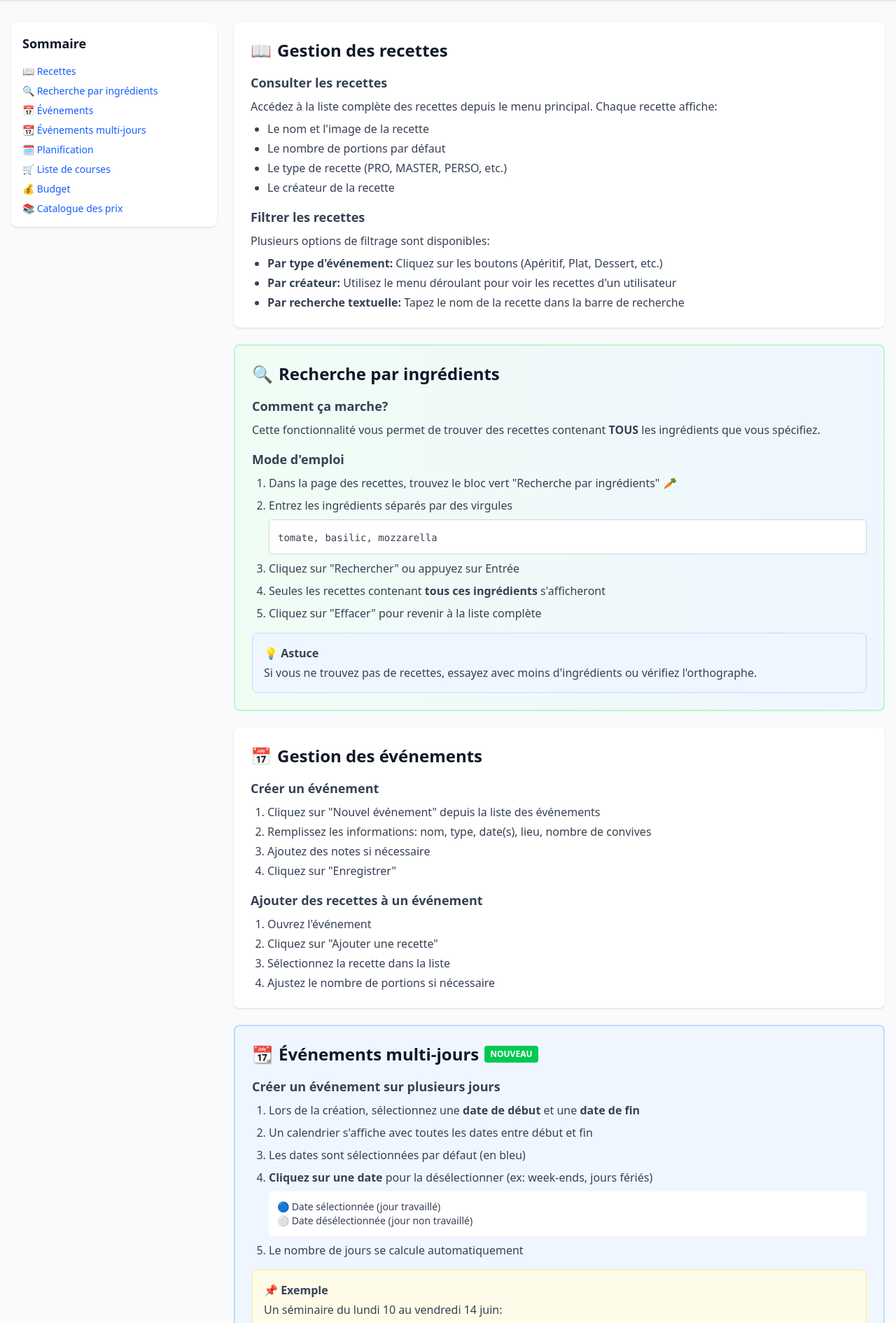
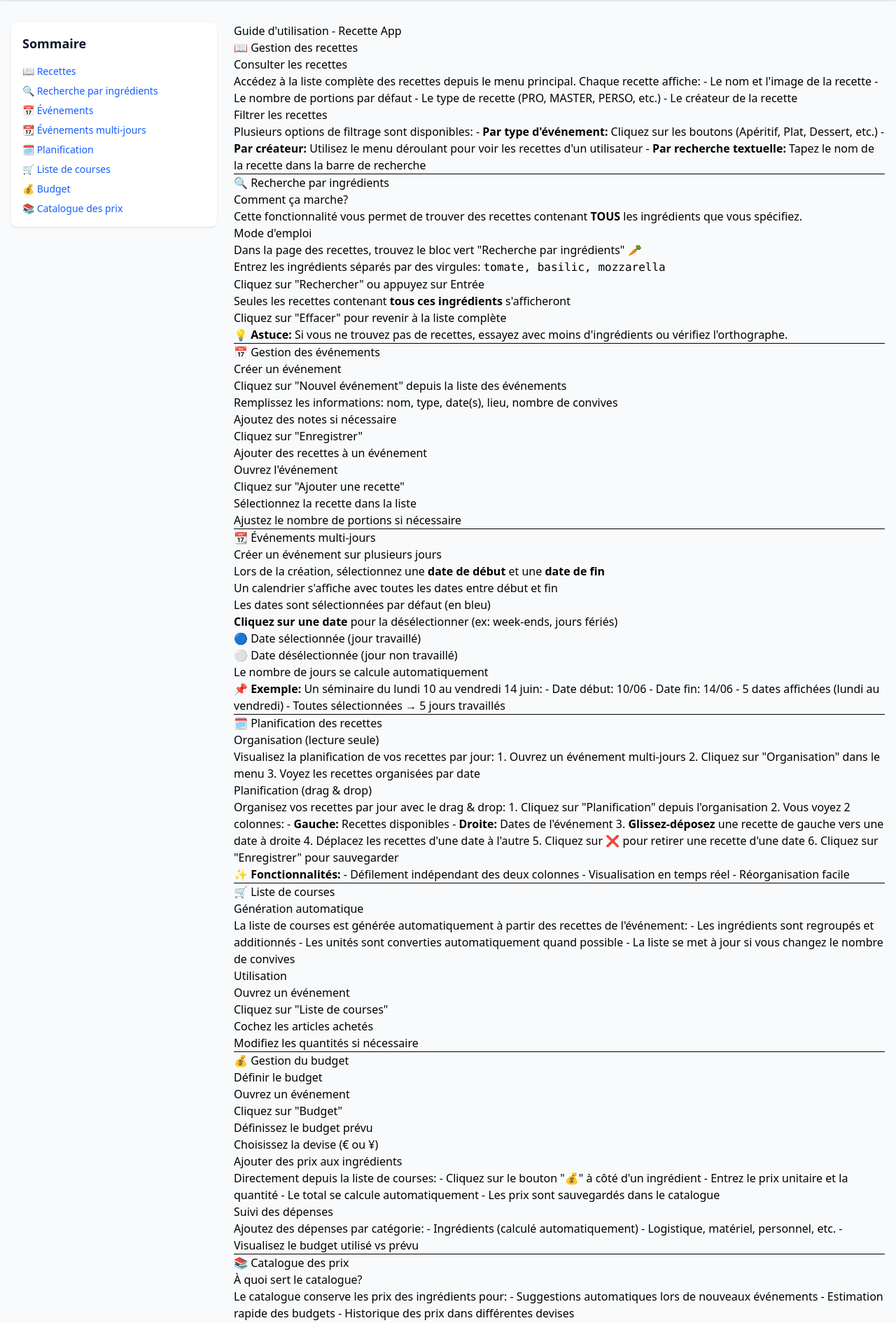
Before and after one commit to eppchris/Recette, a FastAPI app: page /help in a window 1280 px wide. Shown: the part 73-1963 px from the top of the page at 70% size. Run offline with FastAPI, Linux system fonts and the light colour scheme.

Commit message:
Aide modifiable par admin en Markdown
Implémentation complète du système d'aide éditable:
- Ajout de la lib markdown dans requirements.txt
- Création des fichiers de contenu Markdown (FR/JP) dans docs/help/content/
- Nouvelles routes admin: GET/POST /admin/help/edit pour éditer l'aide
- Template admin_help_edit.html avec éditeur Markdown et preview
- Modification de help.html pour charger le contenu depuis Markdown
- Bouton "Éditer l'aide" visible uniquement pour les admins
- Mise à jour de docs/help/README.md avec nouvelle documentation

Fonctionnalités:
- Édition en temps réel sans redéploiement
- Preview Markdown avant sauvegarde
- Toggle Édition/Aperçu avec Alpine.js
- Support tables et fenced code blocks
- Styles prose pour rendu Markdown
- Sécurité: accès réservé aux admins

🤖 Generated with [Claude Code](https://claude.com/claude-code)

Co-Authored-By: Claude <noreply@anthropic.com>

```diff
--- a/app/routes/auth_routes.py
+++ b/app/routes/auth_routes.py
@@ -1,5 +1,7 @@
 """Routes d'authentification multi-utilisateurs"""
 
+import os
+import markdown
 from fastapi import APIRouter, Request, Form, Query
 from fastapi.responses import HTMLResponse, RedirectResponse
 
@@ -403,7 +405,110 @@ async def reset_user_password(
 @router.get("/help", response_class=HTMLResponse)
 async def help_page(request: Request, lang: str = Query("fr")):
     """Page d'aide générale par fonction"""
+    # Charger le contenu markdown
+    help_file = f"docs/help/content/help_{lang}.md"
+
+    if os.path.exists(help_file):
+        with open(help_file, 'r', encoding='utf-8') as f:
+            md_content = f.read()
+            help_content = markdown.markdown(md_content, extensions=['tables', 'fenced_code'])
+    else:
+        help_content = "Aide non disponible" if lang == "fr" else "ヘルプは利用できません"
+
     return templates.TemplateResponse(
         "help.html",
-        {"request": request, "lang": lang}
+        {"request": request, "lang": lang, "help_content": help_content}
     )
+
+
+@router.get("/admin/help/edit", response_class=HTMLResponse)
+async def admin_help_edit_form(request: Request, lang: str = Query("fr")):
+    """Formulaire d'édition de l'aide (admins uniquement)"""
+    user_id = request.session.get("user_id")
+    is_admin = request.session.get("is_admin")
+
+    # Vérifier que l'utilisateur est connecté et admin
+    if not user_id or not is_admin:
+        return RedirectResponse(url=f"/recipes?lang={lang}", status_code=303)
+
+    # Charger le contenu markdown actuel
+    help_file = f"docs/help/content/help_{lang}.md"
+
+    if os.path.exists(help_file):
+        with open(help_file, 'r', encoding='utf-8') as f:
+            content = f.read()
+    else:
+        content = ""
+
+    # Générer preview
+    preview_html = markdown.markdown(content, extensions=['tables', 'fenced_code']) if content else ""
+
+    return templates.TemplateResponse(
+        "admin_help_edit.html",
+        {
+            "request": request,
+            "lang": lang,
+            "content": content,
+            "preview_html": preview_html,
+            "error": None,
+            "success": None
+        }
+    )
+
+
+@router.post("/admin/help/edit", response_class=HTMLResponse)
+async def admin_help_edit_save(
+    request: Request,
+    content: str = Form(...),
+    lang: str = Query("fr")
+):
+    """Sauvegarde le contenu de l'aide (admins uniquement)"""
+    user_id = request.session.get("user_id")
+    is_admin = request.session.get("is_admin")
+
+    # Vérifier que l'utilisateur est connecté et admin
+    if not user_id or not is_admin:
+        return RedirectResponse(url=f"/recipes?lang={lang}", status_code=303)
+
+    try:
+        # Sauvegarder le contenu
+        help_file = f"docs/help/content/help_{lang}.md"
+
+        # Créer le dossier si nécessaire
+        os.makedirs(os.path.dirname(help_file), exist_ok=True)
+
+        with open(help_file, 'w', encoding='utf-8') as f:
+            f.write(content)
+
+        # Générer preview pour affichage
+        preview_html = markdown.markdown(content, extensions=['tables', 'fenced_code'])
+
+        success = "Aide mise à jour avec succès" if lang == "fr" else "ヘルプが正常に更新されました"
+
+        return templates.TemplateResponse(
+            "admin_help_edit.html",
+            {
+                "request": request,
+                "lang": lang,
+                "content": content,
+                "preview_html": preview_html,
+                "success": success,
+                "error": None
+            }
+        )
+
+    except Exception as e:
+        error = f"Erreur lors de la sauvegarde: {str(e)}" if lang == "fr" else f"保存エラー: {str(e)}"
+        preview_html = markdown.markdown(content, extensions=['tables', 'fenced_code'])
+
+        return templates.TemplateResponse(
+            "admin_help_edit.html",
+            {
+                "request": request,
+                "lang": lang,
+                "content": content,
+                "preview_html": preview_html,
+                "error": error,
+                "success": None
+            }
+        )
--- a/app/templates/help.html
+++ b/app/templates/help.html
@@ -81,6 +81,29 @@
 
                 <!-- Contenu de l'aide -->
                 <div class="md:col-span-3 space-y-6">
+
+                    <!-- Bouton édition pour admins -->
+                    {% if request.session.get('is_admin') %}
+                    <div class="bg-yellow-50 dark:bg-yellow-900/30 border border-yellow-200 dark:border-yellow-700 rounded-lg p-4 flex justify-between items-center">
+                        <p class="text-sm text-gray-700 dark:text-gray-300">
+                            {{ 'Mode administrateur: Vous pouvez éditer cette page' if lang == 'fr' else '管理者モード: このページを編集できます' }}
+                        </p>
+                        <a href="/admin/help/edit?lang={{ lang }}" class="bg-blue-500 hover:bg-blue-600 text-white px-4 py-2 rounded-lg text-sm transition">
+                            {{ '✏️ Éditer l\'aide' if lang == 'fr' else '✏️ ヘルプを編集' }}
+                        </a>
+                    </div>
+                    {% endif %}
+
+                    <!-- Contenu markdown -->
+                    <div class="prose dark:prose-invert max-w-none">
+                        {{ help_content | safe }}
+                    </div>
+
+                </div>
+            </div>
+
+            <!-- Ancien contenu HTML statique retiré -->
+            <!--
 
                     <!-- Section Recettes -->
                     <section id="recipes" class="help-section bg-white dark:bg-gray-800 rounded-lg shadow p-6">
--- /dev/null
+++ b/docs/help/content/help_fr.md
@@ -0,0 +1,168 @@
+# Guide d'utilisation - Recette App
+
+## 📖 Gestion des recettes
+
+### Consulter les recettes
+Accédez à la liste complète des recettes depuis le menu principal. Chaque recette affiche:
+- Le nom et l'image de la recette
+- Le nombre de portions par défaut
+- Le type de recette (PRO, MASTER, PERSO, etc.)
+- Le créateur de la recette
+
+### Filtrer les recettes
+Plusieurs options de filtrage sont disponibles:
+- **Par type d'événement:** Cliquez sur les boutons (Apéritif, Plat, Dessert, etc.)
+- **Par créateur:** Utilisez le menu déroulant pour voir les recettes d'un utilisateur
+- **Par recherche textuelle:** Tapez le nom de la recette dans la barre de recherche
+
+---
+
+## 🔍 Recherche par ingrédients
+
+### Comment ça marche?
+Cette fonctionnalité vous permet de trouver des recettes contenant **TOUS** les ingrédients que vous spécifiez.
+
+### Mode d'emploi
+1. Dans la page des recettes, trouvez le bloc vert "Recherche par ingrédients" 🥕
+2. Entrez les ingrédients séparés par des virgules: `tomate, basilic, mozzarella`
+3. Cliquez sur "Rechercher" ou appuyez sur Entrée
+4. Seules les recettes contenant **tous ces ingrédients** s'afficheront
+5. Cliquez sur "Effacer" pour revenir à la liste complète
+
+> **💡 Astuce:** Si vous ne trouvez pas de recettes, essayez avec moins d'ingrédients ou vérifiez l'orthographe.
+
+---
+
+## 📅 Gestion des événements
+
+### Créer un événement
+1. Cliquez sur "Nouvel événement" depuis la liste des événements
+2. Remplissez les informations: nom, type, date(s), lieu, nombre de convives
+3. Ajoutez des notes si nécessaire
+4. Cliquez sur "Enregistrer"
+
+### Ajouter des recettes à un événement
+1. Ouvrez l'événement
+2. Cliquez sur "Ajouter une recette"
+3. Sélectionnez la recette dans la liste
+4. Ajustez le nombre de portions si nécessaire
+
+---
+
+## 📆 Événements multi-jours
+
+### Créer un événement sur plusieurs jours
+1. Lors de la création, sélectionnez une **date de début** et une **date de fin**
+2. Un calendrier s'affiche avec toutes les dates entre début et fin
+3. Les dates sont sélectionnées par défaut (en bleu)
+4. **Cliquez sur une date** pour la désélectionner (ex: week-ends, jours fériés)
+   - 🔵 Date sélectionnée (jour travaillé)
+   - ⚪ Date désélectionnée (jour non travaillé)
+5. Le nombre de jours se calcule automatiquement
+
+> **📌 Exemple:** Un séminaire du lundi 10 au vendredi 14 juin:
+> - Date début: 10/06 - Date fin: 14/06
+> - 5 dates affichées (lundi au vendredi)
+> - Toutes sélectionnées → 5 jours travaillés
+
+---
+
+## 🗓️ Planification des recettes
+
+### Organisation (lecture seule)
+Visualisez la planification de vos recettes par jour:
+1. Ouvrez un événement multi-jours
+2. Cliquez sur "Organisation" dans le menu
+3. Voyez les recettes organisées par date
+
+### Planification (drag & drop)
+Organisez vos recettes par jour avec le drag & drop:
+1. Cliquez sur "Planification" depuis l'organisation
+2. Vous voyez 2 colonnes:
+   - **Gauche:** Recettes disponibles
+   - **Droite:** Dates de l'événement
+3. **Glissez-déposez** une recette de gauche vers une date à droite
+4. Déplacez les recettes d'une date à l'autre
+5. Cliquez sur ❌ pour retirer une recette d'une date
+6. Cliquez sur "Enregistrer" pour sauvegarder
+
+**✨ Fonctionnalités:**
+- Défilement indépendant des deux colonnes
+- Visualisation en temps réel
+- Réorganisation facile
+
+---
+
+## 🛒 Liste de courses
+
+### Génération automatique
+La liste de courses est générée automatiquement à partir des recettes de l'événement:
+- Les ingrédients sont regroupés et additionnés
+- Les unités sont converties automatiquement quand possible
+- La liste se met à jour si vous changez le nombre de convives
+
+### Utilisation
+1. Ouvrez un événement
+2. Cliquez sur "Liste de courses"
+3. Cochez les articles achetés
+4. Modifiez les quantités si nécessaire
+
+---
+
+## 💰 Gestion du budget
+
+### Définir le budget
+1. Ouvrez un événement
+2. Cliquez sur "Budget"
+3. Définissez le budget prévu
+4. Choisissez la devise (€ ou ¥)
+
+### Ajouter des prix aux ingrédients
+Directement depuis la liste de courses:
+- Cliquez sur le bouton "💰" à côté d'un ingrédient
+- Entrez le prix unitaire et la quantité
+- Le total se calcule automatiquement
+- Les prix sont sauvegardés dans le catalogue
+
+### Suivi des dépenses
+Ajoutez des dépenses par catégorie:
+- Ingrédients (calculé automatiquement)
+- Logistique, matériel, personnel, etc.
+- Visualisez le budget utilisé vs prévu
+
+---
+
+## 📚 Catalogue des prix
+
+### À quoi sert le catalogue?
+Le catalogue conserve les prix des ingrédients pour:
+- Suggestions automatiques lors de nouveaux événements
+- Estimation rapide des budgets
+- Historique des prix dans différentes devises
+
+### Gérer le catalogue
+Accédez au catalogue depuis le menu principal:
+- Ajouter de nouveaux ingrédients avec leurs prix
+- Modifier les prix existants
+- Définir des prix en € et en ¥
+- Synchroniser avec les ingrédients des recettes
+
+---
+
+## ❓ Questions fréquentes
+
+### Puis-je modifier le nombre de convives après avoir créé l'événement?
+Oui! La liste de courses et les quantités se mettent à jour automatiquement.
+
+### La recherche par ingrédients trouve-t-elle les recettes avec AU MOINS un ingrédient ou TOUS les ingrédients?
+TOUS les ingrédients! C'est une logique ET. Si vous cherchez "tomate, basilic", seules les recettes contenant tomate ET basilic apparaîtront.
+
+### Puis-je planifier des recettes sur certains jours seulement?
+Oui! Lors de la création de l'événement, désélectionnez les jours où vous ne travaillez pas (week-ends, jours fériés). Seules les dates sélectionnées apparaîtront dans la planification.
+
+### Les prix du catalogue sont-ils obligatoires?
+Non, ils sont optionnels. Le catalogue sert surtout à gagner du temps en suggérant des prix lors de nouveaux événements.
+
+---
+
+*Dernière mise à jour: Version 1.7*
--- a/requirements.txt
+++ b/requirements.txt
@@ -10,6 +10,7 @@ starlette
 PyPDF2>=3.0.0
 requests
 passlib>=1.7.4
+markdown>=3.5.0
 
 # Testing
 pytest==7.4.3
```
Also changed, not shown: app/templates/admin_help_edit.html (added, +153 -0 lines), docs/help/content/help_jp.md (added, +168 -0 lines), docs/help/README.md.
